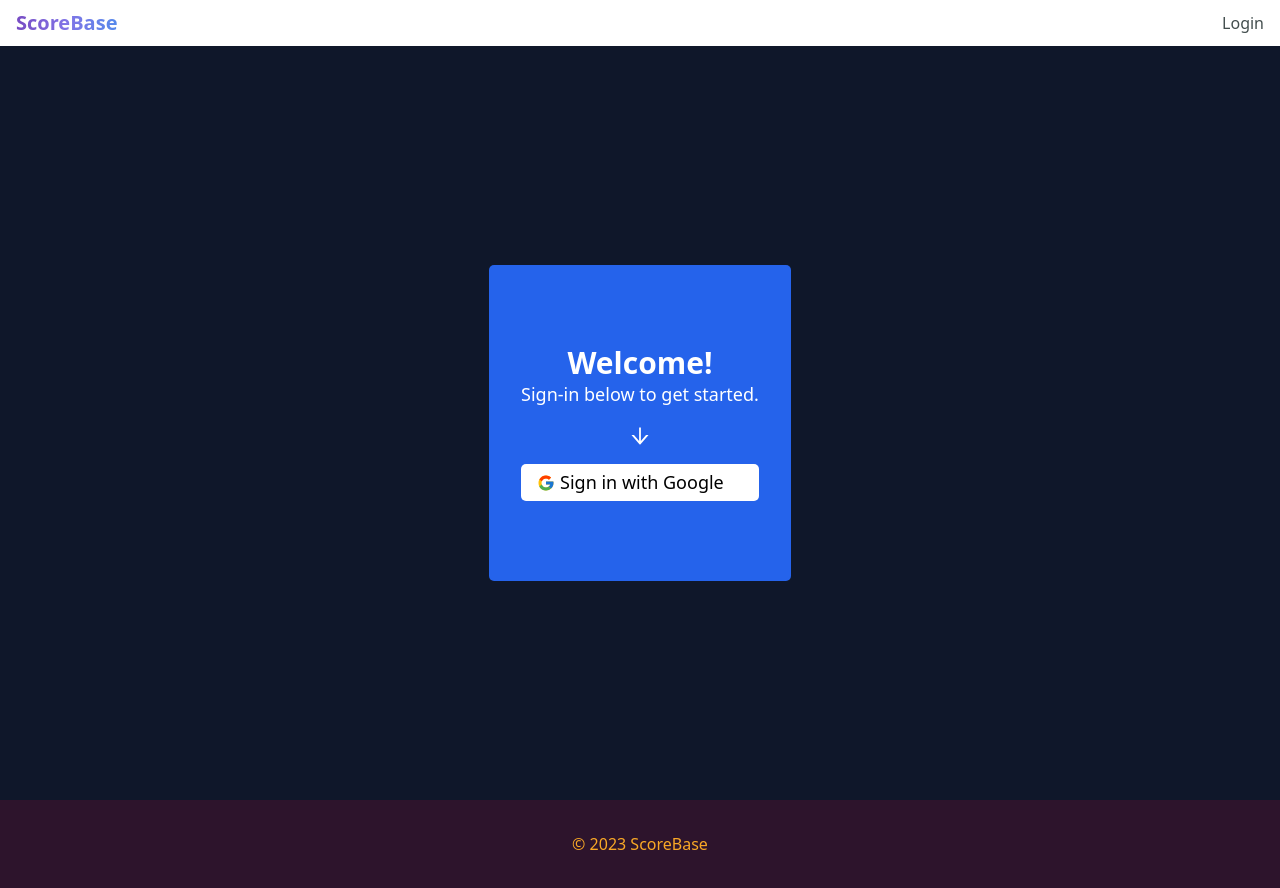
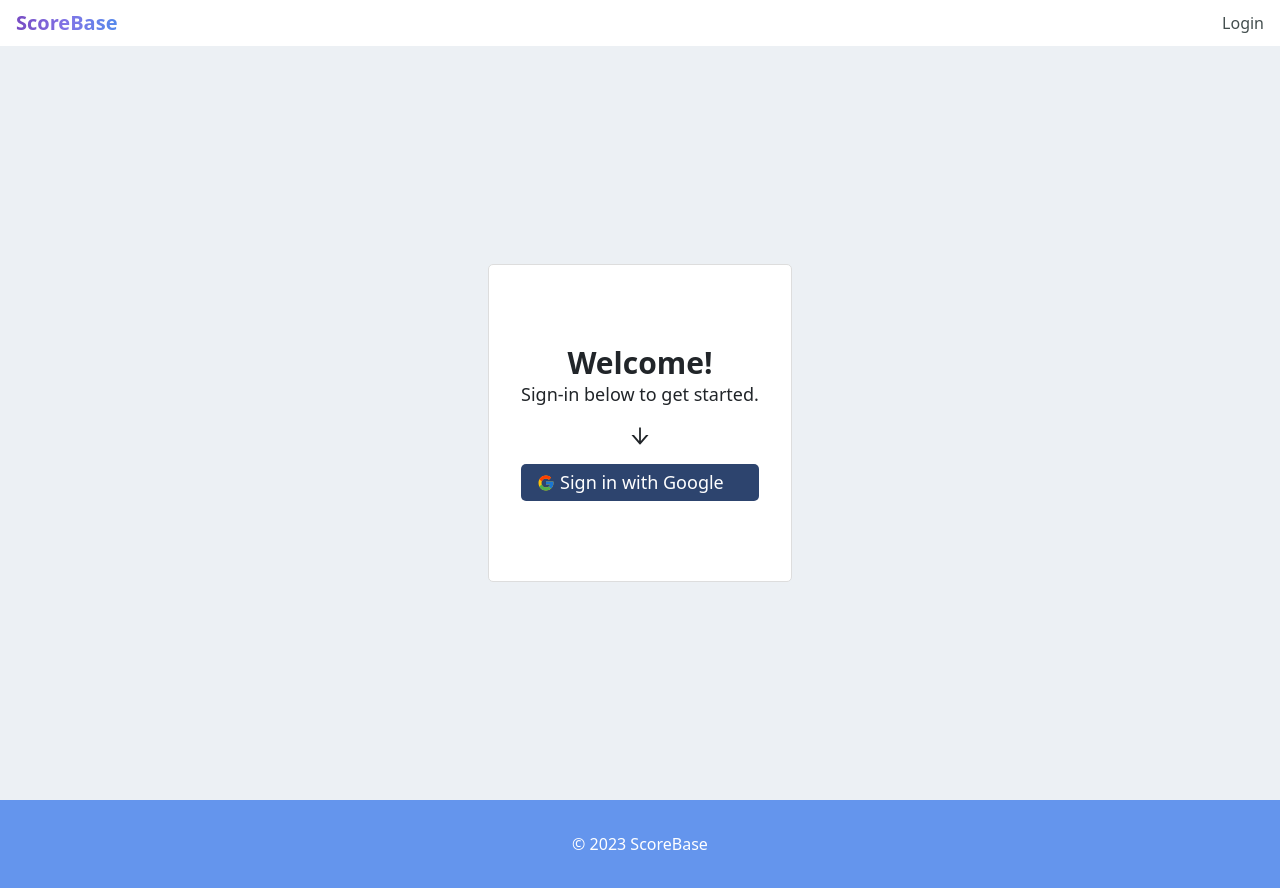
Before and after one commit to yobany10/scorebase-2, a React (Create React App) app: page /login in a window 1280 px wide. Built offline with nearby package versions, Linux system fonts and the light colour scheme; no server answers.

Commit message:
Updated login page design and footer color.

```diff
--- a/src/Auth/Login.css
+++ b/src/Auth/Login.css
@@ -1,18 +1,18 @@
 .login-page-container {
     display: grid;
     padding: 1rem 1rem 1rem 1rem;
-    background-color: #0f172A;
     height: calc(100vh - 46px);
 }
 
 .login-options-container {
     display: grid;
     gap: 1rem;
-    background-color: #2563EB;
     justify-self: center;
     align-self: center;
     padding: 5rem 2rem;
     border-radius: 5px;
+    background-color: white;
+    border: 1px solid rgb(221, 221, 221);
 }
 
 .login-options-title {
@@ -21,13 +21,11 @@
     font-weight: bold;
     margin: 0 0 0 0;
     padding: 0 0 0 0;
-    color: white;
 }
 
 .login-options-subtitle {
     text-align: center;
     font-size: 18px;
-    color: white;
     margin: 0 0 0 0;
     padding: 0 0 0 0;
 }
@@ -36,7 +34,6 @@
     font-size: 24px;
     text-align: center;
     justify-self: center;
-    color: white;
 }
 
 .login-provider-button {
@@ -45,13 +42,13 @@
     margin: 0 0 0 0;
     padding: 5px 1rem;
     border-radius: 5px;
-    background-color: white;
     font-size: 18px;
+    color: white;
     border: none;
 }
 
 .login-provider-button:hover {
-    background-color: white;
+    background-color: cornflowerblue;
 }
 
 .provider-google-icon {
--- a/src/Auth/Login.js
+++ b/src/Auth/Login.js
@@ -39,7 +39,7 @@ const Login = () => {
                 </div>
                 <AiOutlineArrowDown className='login-arrow-down' />
                 <button
-                    className='login-provider-button'
+                    className='login-provider-button navy-bg'
                     type='button'
                     onClick={GoogleLogin}>
                     <FcGoogle className='provider-google-icon' />
--- a/src/components/Footer.js
+++ b/src/components/Footer.js
@@ -3,8 +3,8 @@ import './Footer.css';
 
 const Footer = () => {
     return (
-        <footer className='purple-dark-bg' id='main-footer'>
-            <p className='orange-txt'>© 2023 ScoreBase</p>
+        <footer className='blue-bg' id='main-footer'>
+            <p>© 2023 ScoreBase</p>
         </footer>
     )
 }
--- a/src/index.css
+++ b/src/index.css
@@ -20,6 +20,11 @@ body {
 }
 
 /* background colors */
+
+.blue-bg {
+        background-color: cornflowerblue;
+}
+
 .navy-bg {
         background-color: rgb(45, 68, 110);
 }
```
